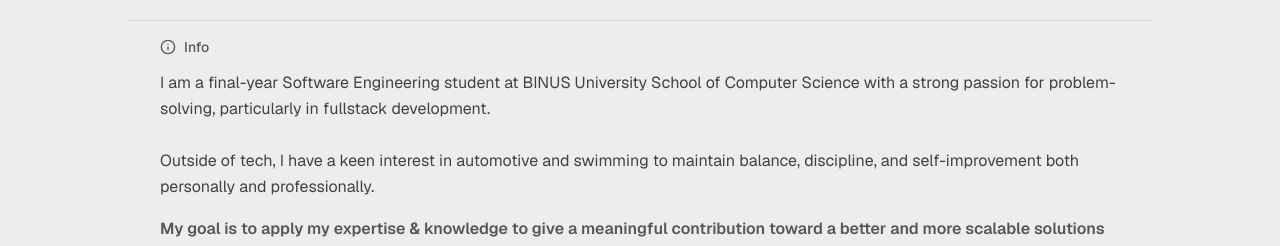
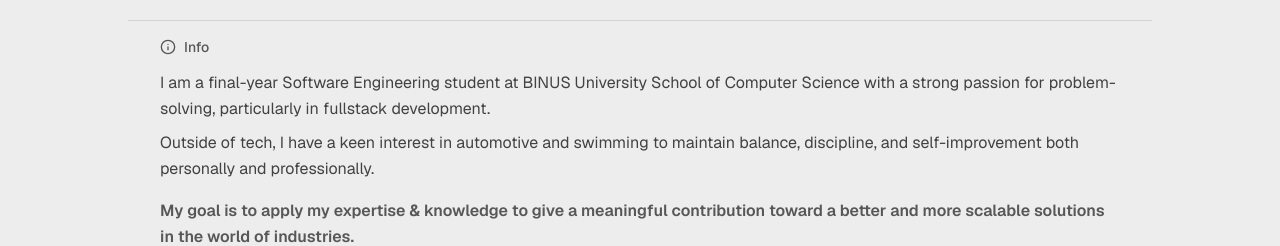
Before and after one commit to iryadifarhan/portfolio-website, a Next.js app: page /about in a window 1280 px wide. Shown: the part 253-499 px from the top of the page. Built offline with nearby package versions, Linux system fonts and the light colour scheme; no server answers.

Commit message:
Refactor hobbies text to be more atomic and seperated

```diff
--- a/app/about/page.tsx
+++ b/app/about/page.tsx
@@ -13,7 +13,7 @@ export default function AboutPage() {
   return (
     <section className="w-full py-12 md:py-16 space-y-12 mt-10">
       <PageHeader title="About me" />
-      <Info blurb={PERSONAL_DATA.blurb} motivation={PERSONAL_DATA.motivation} />
+      <Info blurb={PERSONAL_DATA.blurb} hobbies={PERSONAL_DATA.hobbies} motivation={PERSONAL_DATA.motivation} />
       <Journey experience={EXPERIENCE} education={EDUCATION} />
       <SmallGallery gallery={GALLERY} />
     </section>
--- a/app/data/bio.ts
+++ b/app/data/bio.ts
@@ -6,6 +6,7 @@ type Bio = {
     resume_url: string;
     quick_blurb: string;
     blurb: string;
+    hobbies: string;
     motivation: string;
 };
 
@@ -16,6 +17,7 @@ export const PERSONAL_DATA : Bio = {
     email: "farhaniryadi12@gmail.com",
     resume_url: "https://binusianorg-my.sharepoint.com/personal/farhan_iryadi_binus_ac_id/_layouts/15/guestaccess.aspx?share=IQCBtmcPtyaXTKEy9Apkgph-AftjNeEj1dgWO55Nv6Y8fLg&e=Ezf6eP",
     quick_blurb: "Final year Computer Science — Software Engineering student at BINUS University with a focus on fullstack development. I build both front-end and back-end projects to deliver scalable, industry ready solutions.",
-    blurb: "I am a final-year Software Engineering student at BINUS University School of Computer Science with a strong passion for problem-solving, particularly in fullstack development. \n\nOutside of tech, I have a keen interest in automotive and swimming to maintain balance, discipline, and self-improvement both personally and professionally.",
+    blurb: "I am a final-year Software Engineering student at BINUS University School of Computer Science with a strong passion for problem-solving, particularly in fullstack development.",
+    hobbies: "Outside of tech, I have a keen interest in automotive and swimming to maintain balance, discipline, and self-improvement both personally and professionally.",
     motivation: "My goal is to apply my expertise & knowledge to give a meaningful contribution toward a better and more scalable solutions in the world of industries.",
 };
--- a/app/ui/AboutPage/Info.tsx
+++ b/app/ui/AboutPage/Info.tsx
@@ -1,6 +1,6 @@
 import { InfoIcon } from "lucide-react";
 
-export default function Info({blurb, motivation}: {blurb: string; motivation: string}) {
+export default function Info({blurb, hobbies, motivation}: {blurb: string; hobbies: string; motivation: string}) {
   return (
 <section className="space-y-4 px-8">
     <div className="mb-0 inline-flex items-center text-sm font-medium text-foreground/70">
@@ -8,7 +8,10 @@ export default function Info({blurb, motivation}: {blurb: string; motivation: st
         Info
     </div>
 
-    <p className="mt-2 text-foreground/80 leading-relaxed whitespace-pre-line">{blurb}</p>
+    <div className="mt-2 text-foreground/80 leading-relaxed space-y-2">
+      <p>{blurb}</p>
+      <p>{hobbies}</p>
+    </div>
     <p className="text-foreground/70 leading-relaxed font-semibold">{motivation}</p>
 </section>
   );
```
